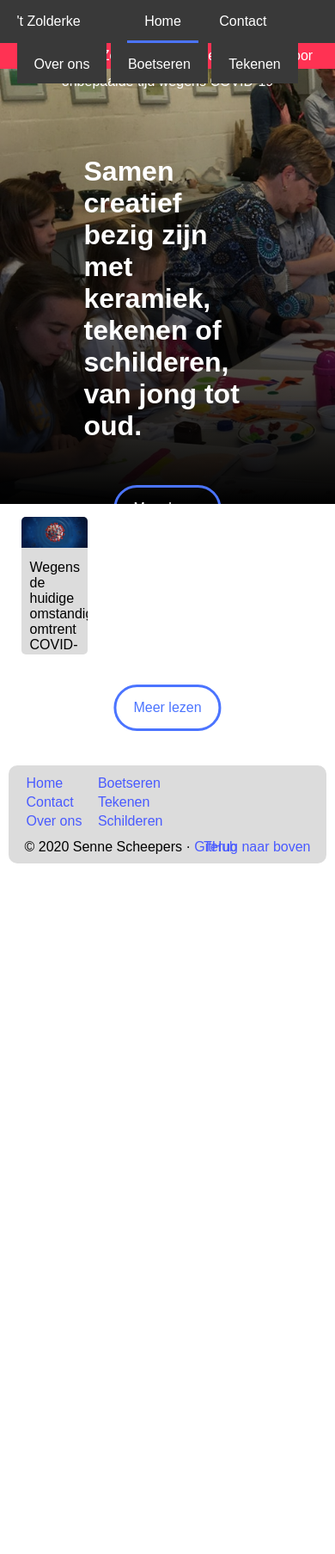
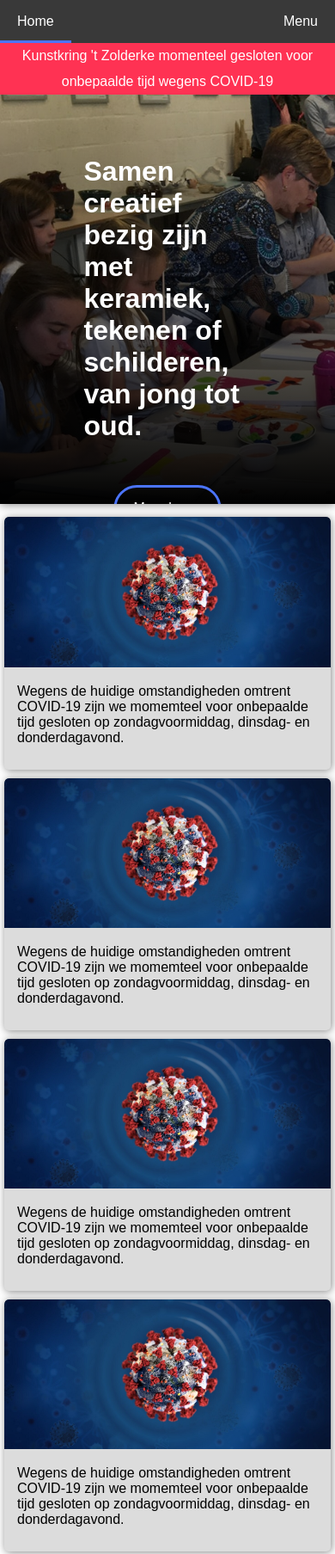
Before and after one commit to sennescheepers/zolderke, a plain HTML site: page index.html in a window 390 px wide. Shown: the top 1807 px of the page at 86% size. Before the commit the page ends 1014 px from the top, so only its background shows below. Drawn offline with Linux system fonts and the light colour scheme.

Commit message:
responsive design index

```diff
--- a/css/index.css
+++ b/css/index.css
@@ -61,6 +61,7 @@ html, body {
     line-height: 50px;
     background: #393939;
     color: #fff;
+    border-bottom: 3px solid #393939;
 }
 
 #nav-bar a.active {
@@ -68,7 +69,11 @@ html, body {
 }
 
 #nav-bar a.nav-link:hover {
-    border-bottom: 3px solid #5896ff;
+    border-bottom: 3px solid #4b74ff;
+}
+
+#nav-bar a#dropdownButton {
+    display: none;
 }
 
 /* spacer omdat nav static is */
@@ -79,7 +84,7 @@ html, body {
 }
 
 #warning {
-    height: 30px;
+    height: auto;
     background: #ff3253;
 }
 
@@ -97,6 +102,9 @@ html, body {
     background-image: linear-gradient(0deg, rgba(0,0,0,1) 0%, rgba(255,255,255,0) 100%), url("../assets/bg.jpg");
     background-repeat: no-repeat;
     background-size: cover;
+    -webkit-box-shadow: 0px 1px 10px 0px rgba(54,54,54,0.6);
+    -moz-box-shadow: 0px 1px 10px 0px rgba(54,54,54,0.6);
+    box-shadow: 0px 1px 10px 0px rgba(54,54,54,0.6);
 }
 
 #heading article {
@@ -138,16 +146,27 @@ html, body {
     background: #dcdcdc;
     border-radius: 5px;
     float: left;
+    overflow: hidden;
+    -webkit-box-shadow: 1px 1px 10px 0px rgba(54,54,54,0.6);
+    -moz-box-shadow: 1px 1px 10px 0px rgba(54,54,54,0.6);
+    box-shadow: 1px 1px 10px 0px rgba(54,54,54,0.6);
 }
 
 #mid .container .artikel img {
     width: 100%;
     border-top-right-radius: 5px;
     border-top-left-radius: 5px;
+    transition: ease-in-out .5s;
+}
+
+#mid .container .artikel img:hover {
+    transform: scale(1.1);
+    opacity: .8;
+    transition: ease-in-out .5s;
 }
 
 #mid .container .artikel p {
-    padding: 10px;
+    padding: 15px 15px 0 15px;
     height: 100px;
     overflow: hidden;
 }
@@ -196,3 +215,45 @@ footer p.naar-boven {
     right: 0;
     bottom: 0;
 }
+
+@media screen and (max-width: 1100px) {
+    #mid .container .artikel {
+        width: calc(50% - 10px);
+    }
+}
+
+
+@media screen and (max-width: 920px) {
+    .container {
+        width: 100%;
+        left: 0;
+    }
+
+    #nav-bar a:not(.active) {
+        display: none;
+    }
+
+    #nav-bar a#dropdownButton {
+        display: inline;
+        position: absolute;
+        right: 0;
+        top: 0;
+    }
+
+    #nav-bar.unfolded {
+        height: fit-content;
+    }
+
+    #nav-bar.unfolded a.nav-link {
+        display: block;
+        text-align: left;
+    }
+
+    #nav-bar.unfolded a#dropdownButton {
+        border-bottom: 3px solid #4b74ff;
+    }
+
+    #mid .container .artikel {
+        width: calc(100% - 10px);
+    }
+}
--- a/index.html
+++ b/index.html
@@ -2,18 +2,24 @@
 <html lang="en">
 <head>
     <meta charset="UTF-8">
+    <meta name="description" content="Kunstkring 't Zolderke Zutendaal">
+    <meta name="keywords" content="kunstkring, Zutendaal, tekenschool, Zolderke, tekenen, keramiek, tekenles, keramiekles, boetseren, schilderen">
+    <meta name="author" content="Senne Scheepers">
     <title>Kunstkring 't Zolderke</title>
+    <meta name="viewport" content="width=device-width, initial-scale=1.0">
     <link rel="stylesheet" href="css/index.css">
 </head>
 <body>
-<nav id="nav-bar">
+<nav id="nav-bar" class="nav-bar">
     <div class="container">
         <a href="#">'t Zolderke</a>
         <a href="#" class="active nav-link">Home</a>
         <a href="#" class="nav-link">Contact</a>
         <a href="#" class="nav-link">Over ons</a>
+        <a href="#" class="nav-link">Nieuws</a>
         <a href="#" class="nav-link">Boetseren</a>
         <a href="#" class="nav-link">Tekenen</a>
+        <a href="javascript:void(0);" class="nav-link" id="dropdownButton">Menu</a>
     </div>
     <div id="warning">
         <p>Kunstkring 't Zolderke momenteel gesloten voor onbepaalde tijd wegens COVID-19</p>
@@ -32,6 +38,18 @@
             <img src="assets/covid.jpg" alt="">
             <p>Wegens de huidige omstandigheden omtrent COVID-19 zijn we momemteel voor onbepaalde tijd gesloten op zondagvoormiddag, dinsdag- en donderdagavond.</p>
         </article>
+        <article class="artikel">
+            <img src="assets/covid.jpg" alt="">
+            <p>Wegens de huidige omstandigheden omtrent COVID-19 zijn we momemteel voor onbepaalde tijd gesloten op zondagvoormiddag, dinsdag- en donderdagavond.</p>
+        </article>
+        <article class="artikel">
+            <img src="assets/covid.jpg" alt="">
+            <p>Wegens de huidige omstandigheden omtrent COVID-19 zijn we momemteel voor onbepaalde tijd gesloten op zondagvoormiddag, dinsdag- en donderdagavond.</p>
+        </article>
+        <article class="artikel">
+            <img src="assets/covid.jpg" alt="">
+            <p>Wegens de huidige omstandigheden omtrent COVID-19 zijn we momemteel voor onbepaalde tijd gesloten op zondagvoormiddag, dinsdag- en donderdagavond.</p>
+        </article>
     </div>
 </section>
 <div id="after-mid">
@@ -45,13 +63,14 @@
             <li><a href="#">Over ons</a></li>
         </ul>
         <ul>
+            <li><a href="#">Nieuws</a></li>
             <li><a href="#">Boetseren</a></li>
             <li><a href="#">Tekenen</a></li>
-            <li><a href="#">Schilderen</a></li>
         </ul>
         <p>&copy; 2020 Senne Scheepers · <a href="https://github.com/sennescheepers" target="_blank">GitHub</a></p>
         <p class="naar-boven"><a href="#">Terug naar boven</a></p>
     </div>
 </footer>
+<script src="js/index.js"></script>
 </body>
 </html>
--- a/js/index.js
+++ b/js/index.js
@@ -1,5 +1,17 @@
 function handleLoad() {
+    let dropdownButton = document.getElementById("dropdownButton");
+    dropdownButton.addEventListener("click", handleNavbar);
+}
 
+function handleNavbar() {
+    let x = document.getElementById("nav-bar");
+    if (x.className === "nav-bar") {
+        console.log("huts");
+        x.className += " unfolded";
+    } else {
+        console.log("weg");
+        x.className = "nav-bar";
+    }
 }
 
 window.addEventListener("load", handleLoad);
```
